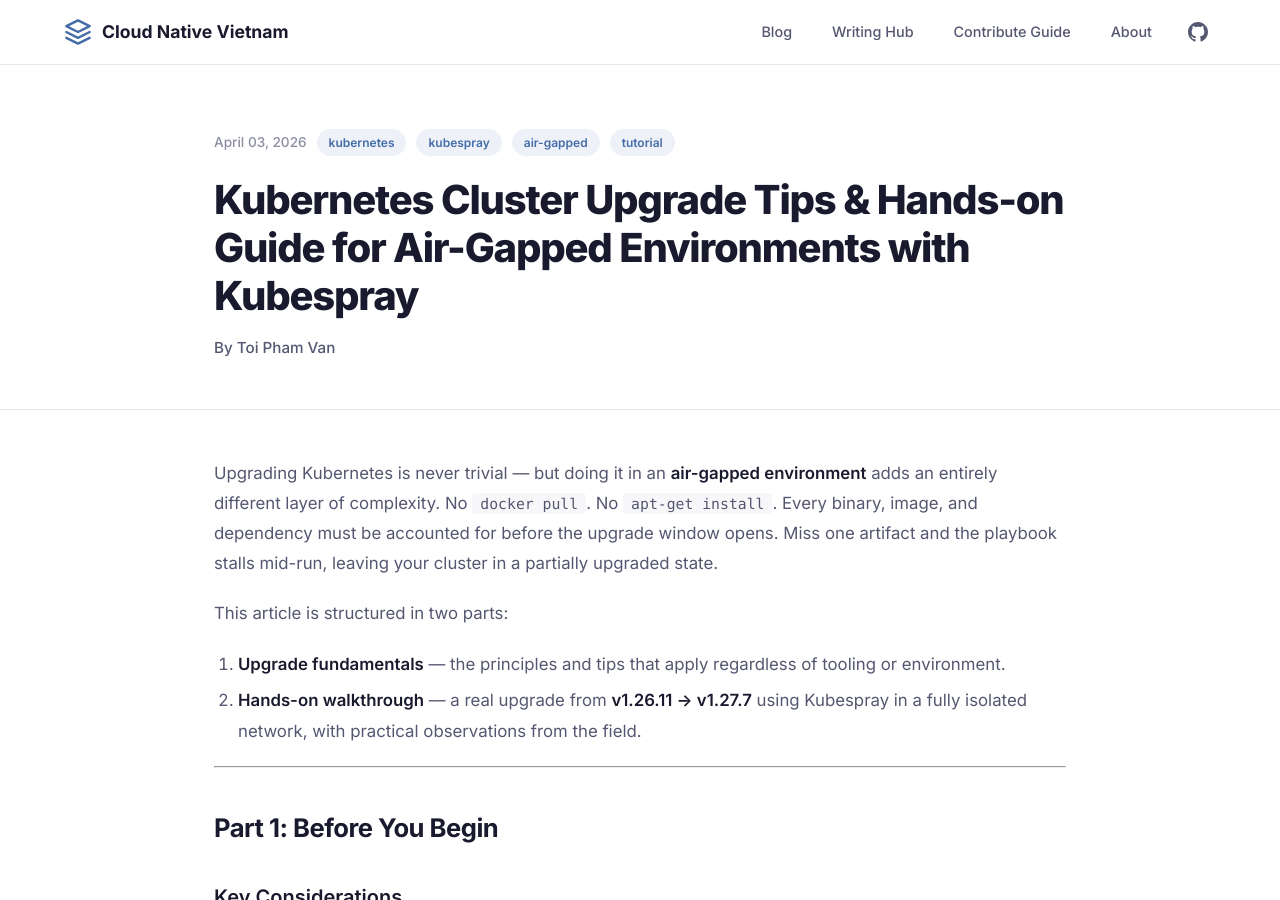
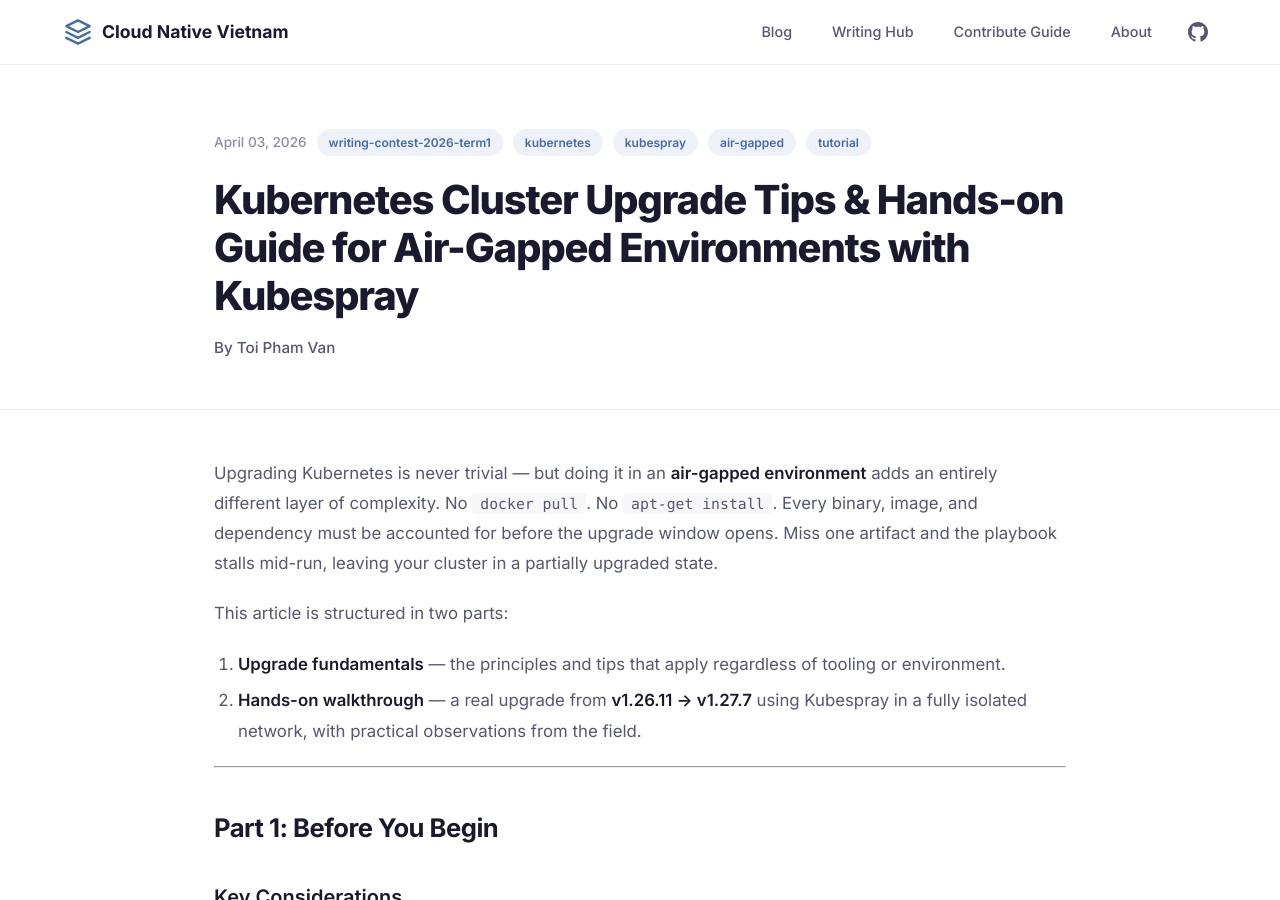
Before and after one commit to cloudnativevn/blogs, a Jekyll site: the page built from _articles/writing-hub/writing-contest-2026/upgrade-kubernetes-cluster.md, in a window 1280 px wide and 900 px high. Built offline with Jekyll 4.4.1, drawn with Linux system fonts in a browser that asks for light colours.

Commit message:
fix(upgrade kubernetes cluster): add new tag

```diff
--- a/_articles/writing-hub/writing-contest-2026/upgrade-kubernetes-cluster.md
+++ b/_articles/writing-hub/writing-contest-2026/upgrade-kubernetes-cluster.md
@@ -3,7 +3,7 @@ layout: post
 title: "Kubernetes Cluster Upgrade Tips & Hands-on Guide for Air-Gapped Environments with Kubespray"
 date: 2026-04-03
 author: "Toi Pham Van"
-tags: [kubernetes, kubespray, air-gapped, tutorial]
+tags: [writing-contest-2026-term1, kubernetes, kubespray, air-gapped, tutorial]
 excerpt: "Upgrading Kubernetes in an air-gapped environment is a different beast from a standard upgrade. This guide covers the gotchas, preparation steps, and a complete hands-on walkthrough of upgrading from v1.26.11 to v1.27.7 with Kubespray — so you can do it safely, even without internet access."
 ---
 
```
